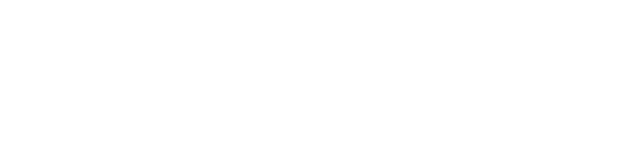
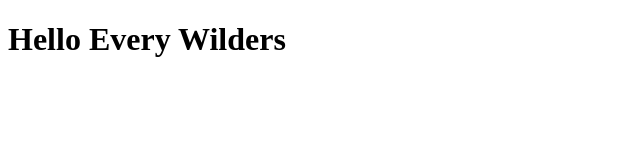
Before and after one commit to N-akademy/HelloWorld, a plain HTML site: page index.html in a window 1280 px wide. Shown: the whole page, without its empty margins (0-640 px from the left). Drawn offline with Linux system fonts and the light colour scheme.

Commit message:
Add files via upload
add h1

```diff
--- a/index.html
+++ b/index.html
@@ -5,6 +5,6 @@
         <title>Hello all the Wilders</title>
     </head>
     <body>
-
+        <H1>Hello Every Wilders</H1>
     </body>
 </html>
```
